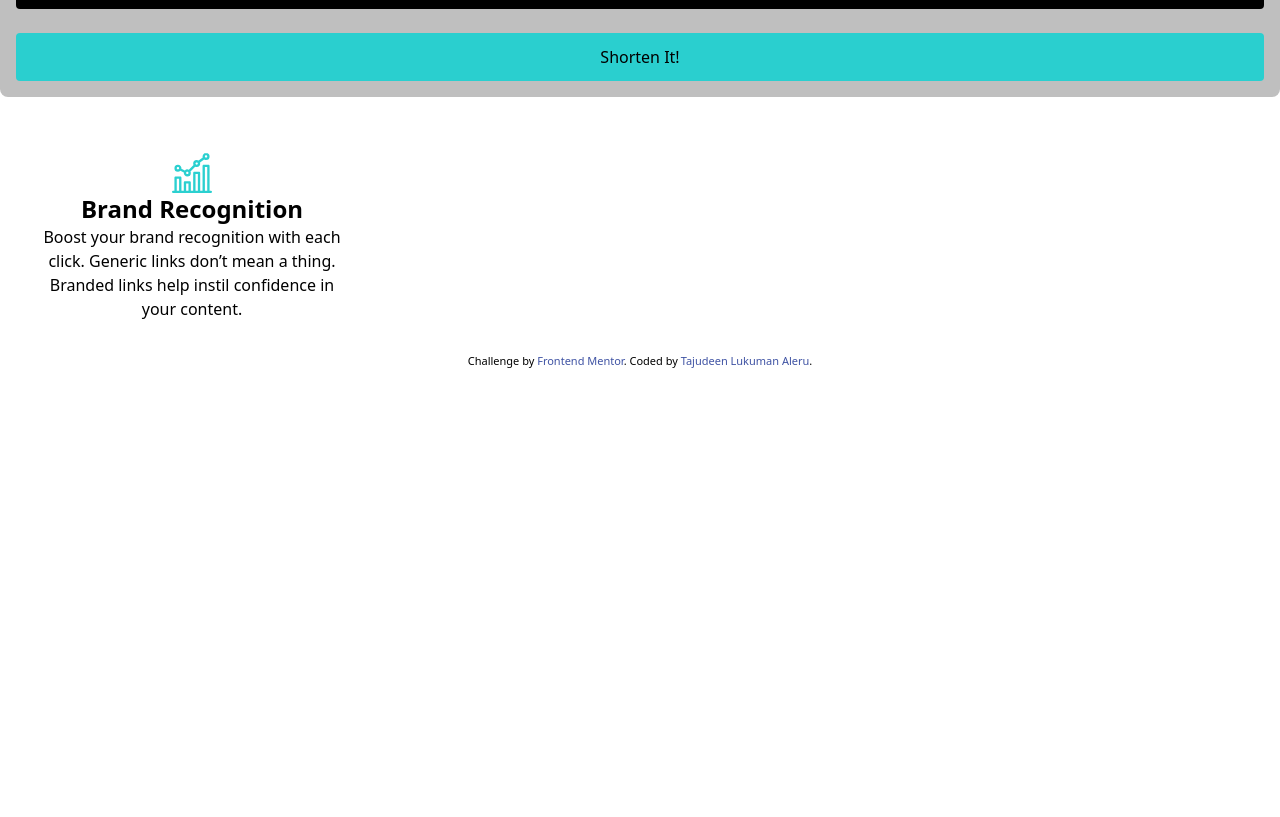
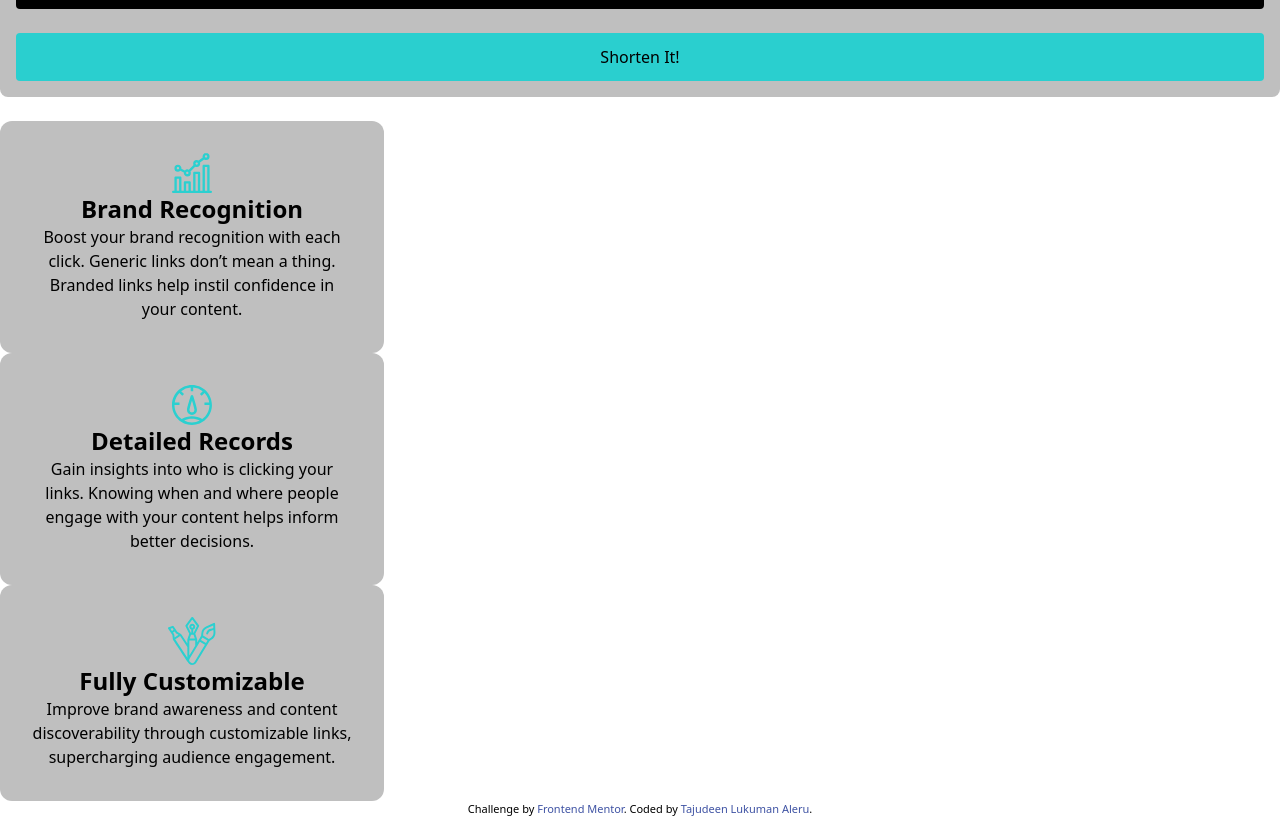
Before and after one commit to mrlukuman/fem-url-shortener, a React (Create React App) app: page / in a window 1280 px wide. Shown: the part 540-1357 px from the top of the page. Before the commit the page ends 909 px from the top, so only its background shows below. Built offline with nearby package versions, Linux system fonts and the light colour scheme.

Commit message:
Add all stats data

```diff
--- a/src/components/Statistics/Card.jsx
+++ b/src/components/Statistics/Card.jsx
@@ -1,6 +1,6 @@
 const Card = ({ data }) => {
   return (
-    <div className="w-96 p-8 flex flex-col">
+    <div className="w-96 p-8 flex flex-col bg-gray rounded-xl">
       <div className="flex justify-center">
         <img src={data.statimage} alt="" />
       </div>
--- a/src/components/Statistics/Stats.jsx
+++ b/src/components/Statistics/Stats.jsx
@@ -11,10 +11,24 @@ const Stats = () => {
       statdescription:
         "Boost your brand recognition with each click. Generic links don’t mean a thing. Branded links help instil confidence in your content.",
     },
+    stat2: {
+      statimage: detailed,
+      stattitle: "Detailed Records",
+      statdescription:
+        "Gain insights into who is clicking your links. Knowing when and where people engage with your content helps inform better decisions.",
+    },
+    stat3: {
+      statimage: custom,
+      stattitle: "Fully Customizable",
+      statdescription:
+        "Improve brand awareness and content discoverability through customizable links, supercharging audience engagement.",
+    },
   };
   return (
     <div>
       <Card data={data.stat1}></Card>
+      <Card data={data.stat2}></Card>
+      <Card data={data.stat3}></Card>
     </div>
   );
 };
```
